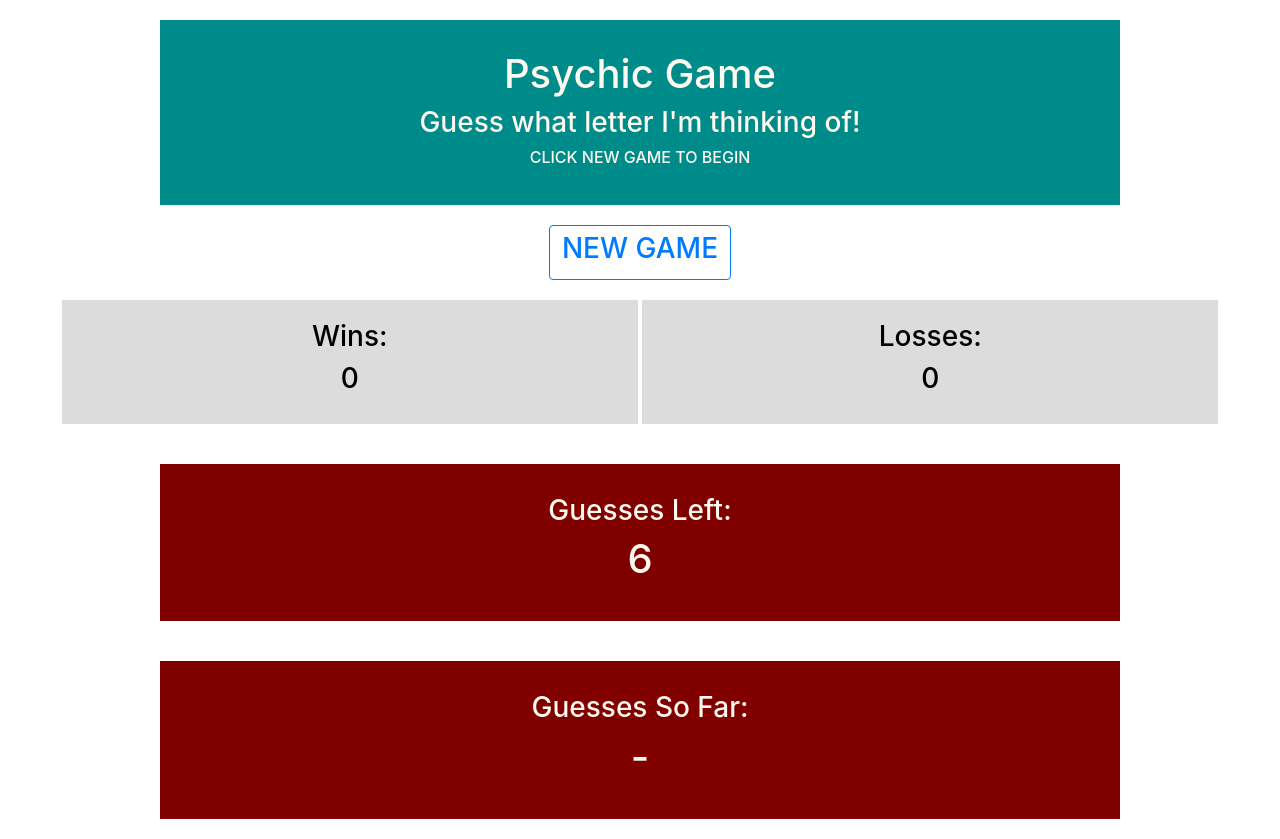
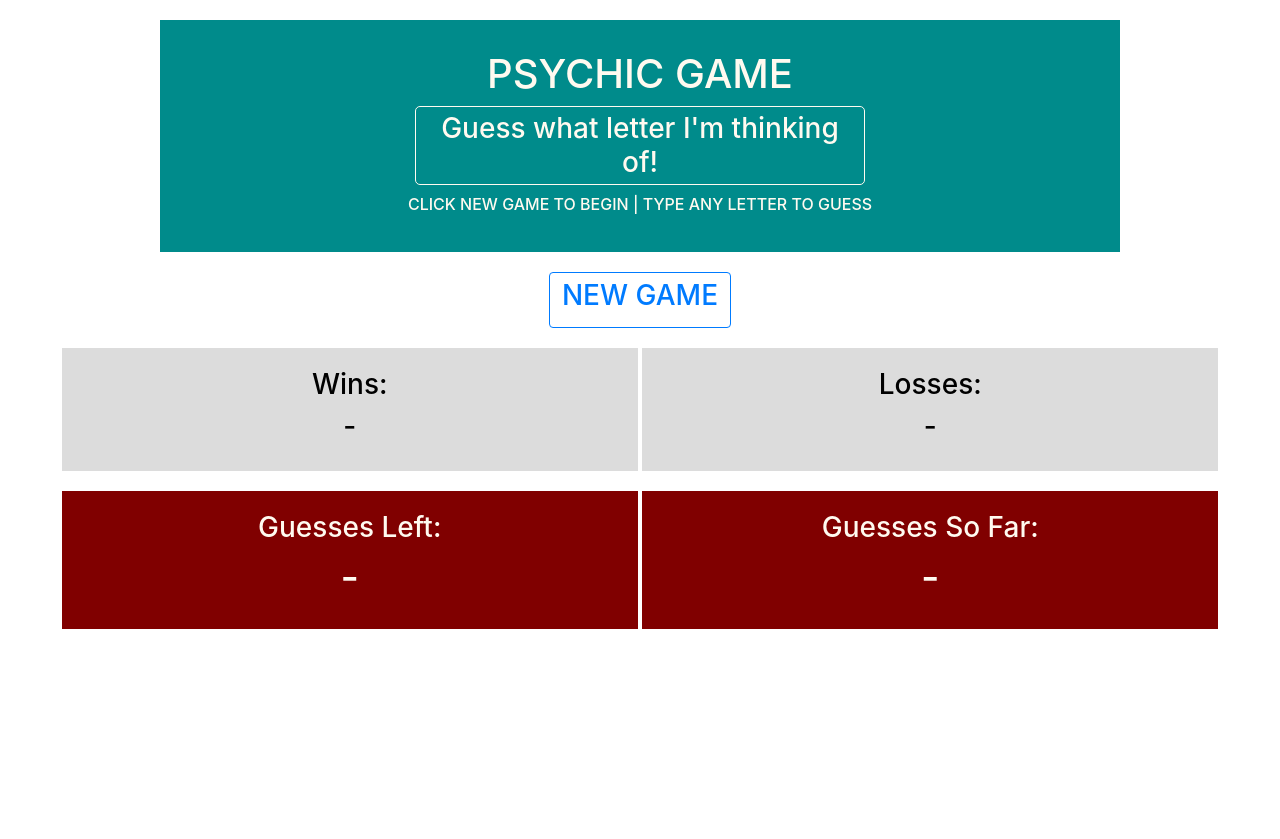
Before and after one commit to stolbert3/Word-Guess-Game, a plain HTML site: page index.html in a window 1280 px wide. After the commit the page ends 800 px from the top, so only its background shows below. Drawn offline with nearby package versions, Linux system fonts and the light colour scheme.

Commit message:
<donesies>

```diff
--- a/assets/css/style.css
+++ b/assets/css/style.css
@@ -19,15 +19,27 @@ body {
     width: 45%;
     display: inline-block;
     margin-top: 20px;
-    margin-bottom: 20px;
+    margin-bottom: 10px;
 }
 
 .guessesLeft, .guessesSoFar {
     color: FloralWhite;
     background-color: Maroon;
-    padding: 30px;
-    width: 75%;
+    padding: 20px;
+    width: 45%;
     display: inline-block;
-    margin-top: 20px;
+    margin-top: 10px;
     margin-bottom: 20px;
 }
+
+#guess {
+    border-style: solid;
+    border-color: FloralWhite;
+    border-width: thin;
+    border-radius: 5px;
+    padding: 5px;
+    margin-bottom: 10px;
+    width: 50%;
+    display: inline-block;
+    text-align: center;
+}
--- a/assets/javascript/game.js
+++ b/assets/javascript/game.js
@@ -11,6 +11,8 @@ $(document).ready(function() {
         $("#leftNumber").text(guessesCount);
         $("#soFarList").empty();
         $("#soFarList").text("-" + " ");
+        $("#winsNumber").text(winCount);
+        $("#lossesNumber").text(lossCount);
         randomLetter = letterArray[Math.floor(Math.random() * letterArray.length)];
         console.log("randomLetter: " + randomLetter);
     });
@@ -22,7 +24,8 @@ $(document).ready(function() {
             if (guessesCount > 0) {
                 if (userGuess === randomLetter) {
                     alert("You won!");
-                    $("#winsNumber").text(winCount + 1);
+                    winCount = winCount + 1
+                    $("#winsNumber").text(winCount);
                 }
                 else {
                     guessesCount = guessesCount - 1;
@@ -32,7 +35,8 @@ $(document).ready(function() {
                     if (guessesCount === 0) {
                         alert("You lose!");
                         alert("Click NEW GAME to try again!");
-                        $("#lossesNumber").text(lossCount + 1);
+                        lossCount = lossCount + 1
+                        $("#lossesNumber").text(lossCount);
                     }
                 }
             }
--- a/index.html
+++ b/index.html
@@ -10,9 +10,9 @@
 
 <body>
     <div class="header">
-        <h1>Psychic Game</h1>
-        <h3>Guess what letter I'm thinking of!</h3>
-        <h6>CLICK NEW GAME TO BEGIN</h6>
+        <h1>PSYCHIC GAME</h1>
+        <h3 id="guess">Guess what letter I'm thinking of!</h3>
+        <h6>CLICK NEW GAME TO BEGIN | TYPE ANY LETTER TO GUESS</h6>
     </div>
 
     <div class="button">
@@ -22,18 +22,18 @@
     <div class="counter">
         <div class="winCounter">
             <h3>Wins:</h3>
-            <h3 id="winsNumber">0</h3>
+            <h3 id="winsNumber">-</h3>
         </div>
         <div class="lossCounter">
             <h3>Losses:</h3>
-            <h3 id="lossesNumber">0</h3>
+            <h3 id="lossesNumber">-</h3>
         </div>
     </div>
 
     <div class="guesses">
         <div class="guessesLeft">
             <h3>Guesses Left:</h3>
-            <h1 id="leftNumber">6</h1>
+            <h1 id="leftNumber">-</h1>
         </div>
         <div class="guessesSoFar">
             <h3>Guesses So Far:</h3>
```
